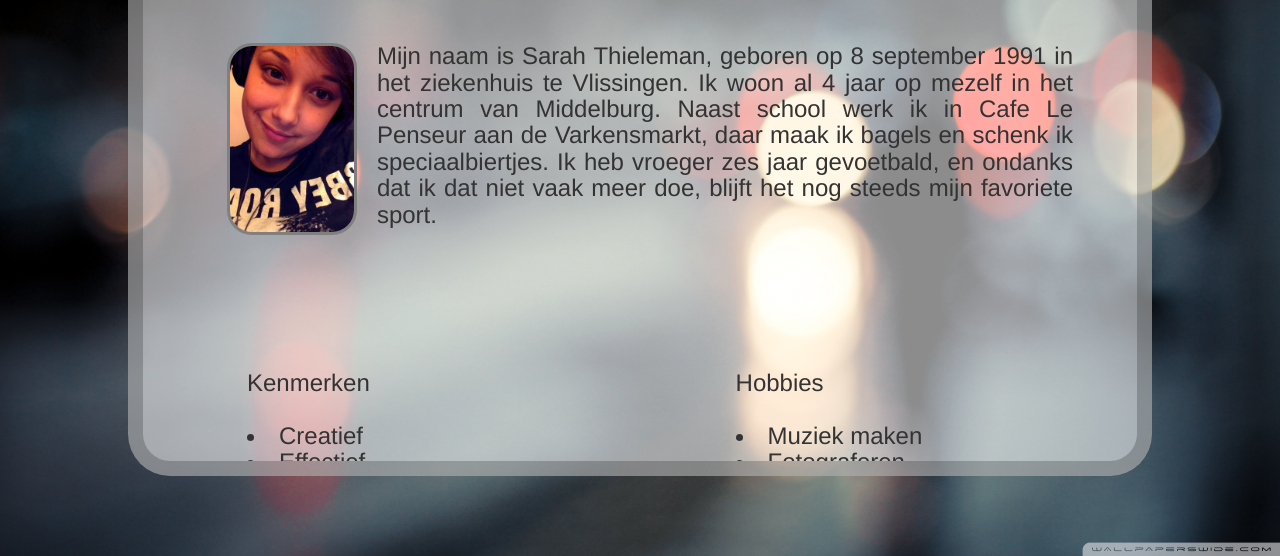
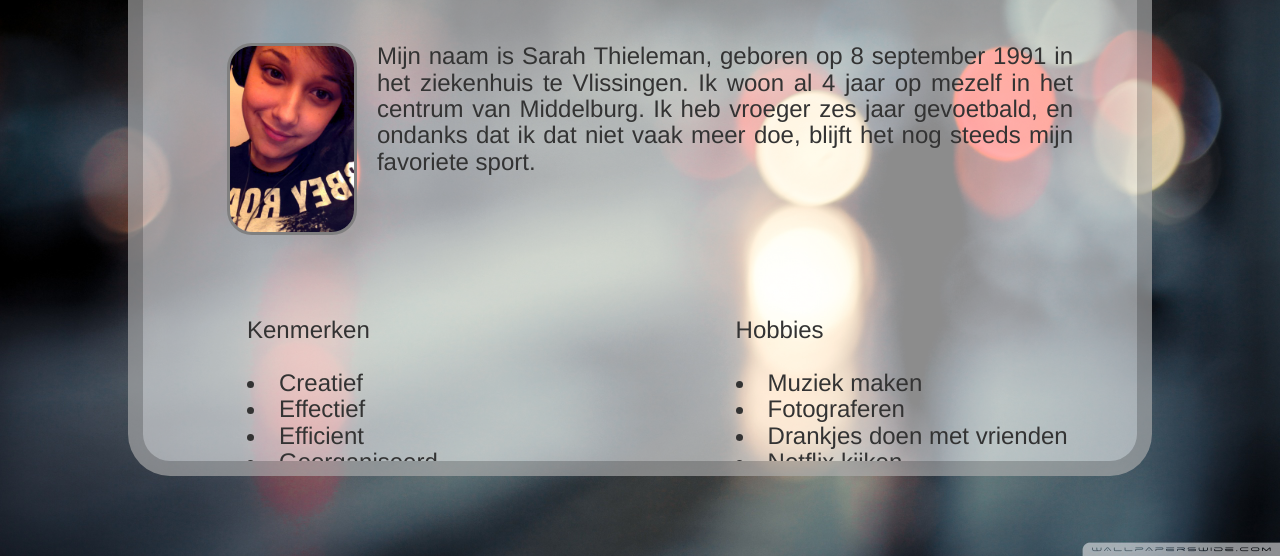
Before and after one commit to sarahthieleman/sarahthieleman.github.io, a plain HTML site: page introductie.html in a window 1280 px wide. Shown: the part 244-800 px from the top of the page. Drawn offline with nearby package versions, Linux system fonts and the light colour scheme; a web font is replaced by a local one.

Commit message:
Update introductie.html

```diff
--- a/introductie.html
+++ b/introductie.html
@@ -39,7 +39,7 @@
 
                 </div>
                 <div class="col-xs-10 mx-auto" style="width: 80%;" style="margin:100px 100px 200px 500px;" ><h2>Introductie</h2><h3>
-                <p><img id="roundborders1" style="border:3px solid grey;" id="profielfoto" src="images/profielfoto.jpg" alt="Dit ben ik." hspace="20" width="15%" height="15%" align="left">Mijn naam is Sarah Thieleman, geboren op 8 september 1991 in het ziekenhuis te Vlissingen. Ik woon al 4 jaar op mezelf in het centrum van Middelburg. Naast school werk ik in Cafe Le Penseur aan de Varkensmarkt, daar maak ik bagels en schenk ik speciaalbiertjes. Ik heb vroeger zes jaar gevoetbald, en ondanks dat ik dat niet vaak meer doe, blijft het nog steeds mijn favoriete sport.
+                <p><img id="roundborders1" style="border:3px solid grey;" id="profielfoto" src="images/profielfoto.jpg" alt="Dit ben ik." hspace="20" width="15%" height="15%" align="left">Mijn naam is Sarah Thieleman, geboren op 8 september 1991 in het ziekenhuis te Vlissingen. Ik woon al 4 jaar op mezelf in het centrum van Middelburg. Ik heb vroeger zes jaar gevoetbald, en ondanks dat ik dat niet vaak meer doe, blijft het nog steeds mijn favoriete sport.
 
 
 
```
